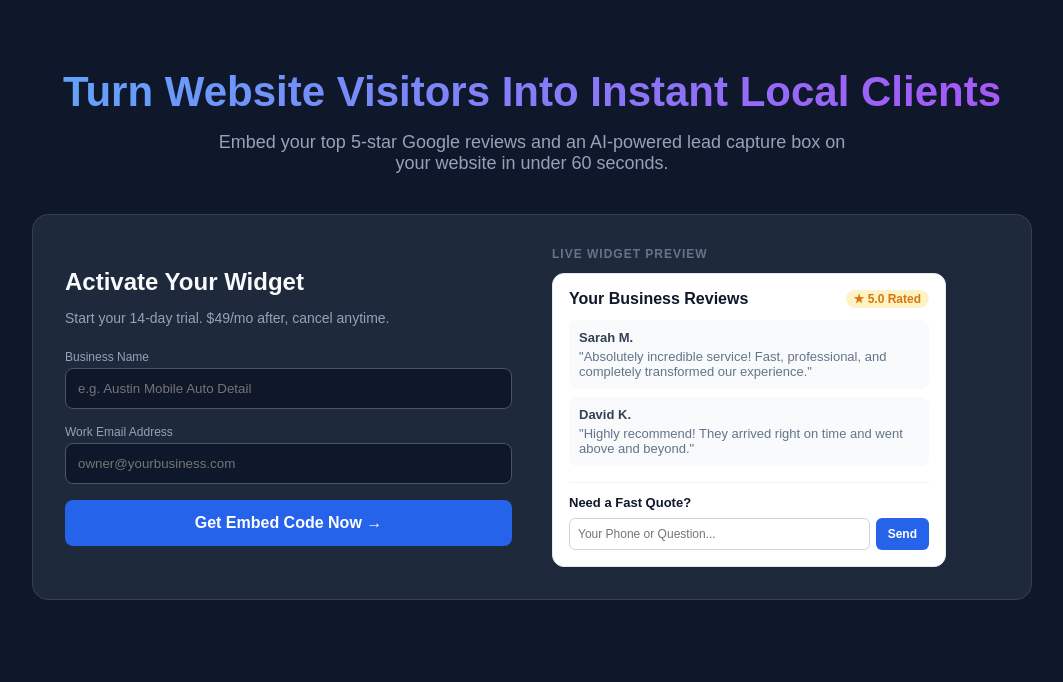
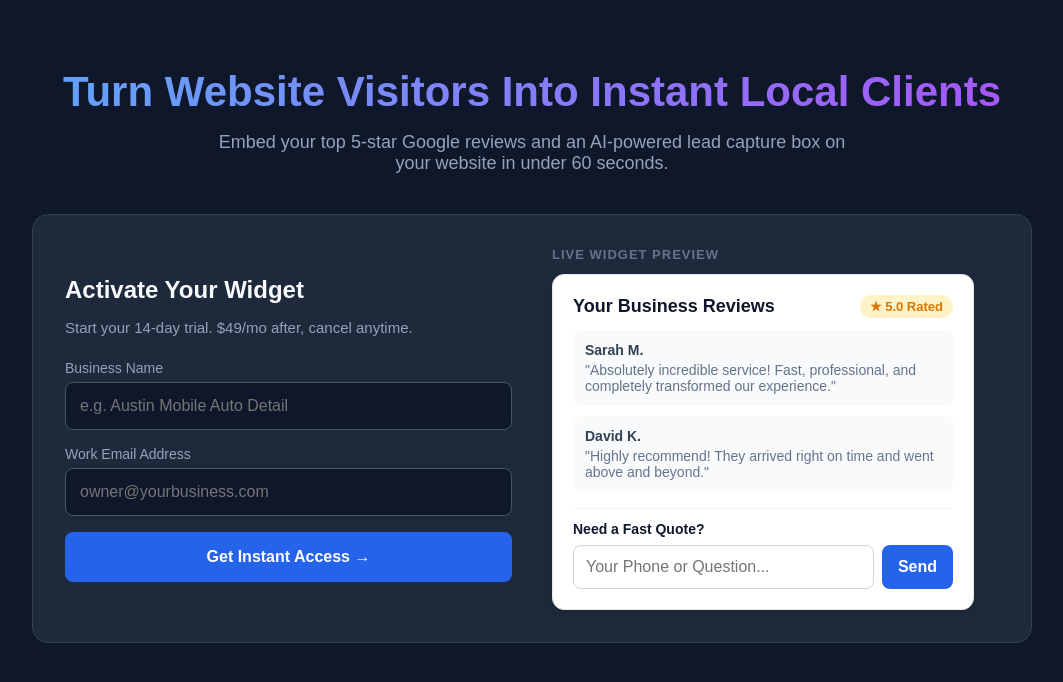
Before and after one commit to rmarbles/localpulse-ai, a Next.js app: page / in a window 1280 px wide. Shown: the top 682 px of the page, without its empty margins (108-1171 px from the left). Built offline with nearby package versions, Linux system fonts and the light colour scheme.

Commit message:
Update page.js

```diff
--- a/app/page.js
+++ b/app/page.js
@@ -1,4 +1,4 @@
-'use client';
+ 'use client';
 
 import React, { useState } from 'react';
 
@@ -26,15 +26,15 @@ export function LocalPulseWidget({ businessName, placeId }) {
   };
 
   return (
-    <div style={{ fontFamily: 'sans-serif', border: '1px solid #e2e8f0', borderRadius: '12px', padding: '16px', maxWidth: '360px', boxShadow: '0 4px 12px rgba(0,0,0,0.05)', backgroundColor: '#ffffff' }}>
+    <div style={{ fontFamily: 'sans-serif', border: '1px solid #e2e8f0', borderRadius: '12px', padding: '20px', maxWidth: '380px', boxShadow: '0 4px 12px rgba(0,0,0,0.05)', backgroundColor: '#ffffff' }}>
       <div style={{ display: 'flex', alignItems: 'center', justifyContent: 'space-between', marginBottom: '12px' }}>
-        <h4 style={{ margin: 0, fontSize: '16px', color: '#0f172a' }}>{businessName} Reviews</h4>
-        <span style={{ backgroundColor: '#fef3c7', color: '#d97706', fontSize: '12px', fontWeight: 'bold', padding: '2px 8px', borderRadius: '12px' }}>★ 5.0 Rated</span>
+        <h4 style={{ margin: 0, fontSize: '18px', color: '#0f172a' }}>{businessName} Reviews</h4>
+        <span style={{ backgroundColor: '#fef3c7', color: '#d97706', fontSize: '13px', fontWeight: 'bold', padding: '4px 10px', borderRadius: '12px' }}>★ 5.0 Rated</span>
       </div>
 
-      <div style={{ display: 'flex', flexDirection: 'column', gap: '8px', marginBottom: '16px' }}>
+      <div style={{ display: 'flex', flexDirection: 'column', gap: '10px', marginBottom: '16px' }}>
         {reviews.map((r, i) => (
-          <div key={i} style={{ backgroundColor: '#f8fafc', padding: '10px', borderRadius: '8px', fontSize: '13px' }}>
+          <div key={i} style={{ backgroundColor: '#f8fafc', padding: '12px', borderRadius: '8px', fontSize: '14px' }}>
             <div style={{ fontWeight: '600', color: '#334155' }}>{r.author}</div>
             <p style={{ margin: '4px 0 0 0', color: '#64748b' }}>"{r.text}"</p>
           </div>
@@ -42,19 +42,19 @@ export function LocalPulseWidget({ businessName, placeId }) {
       </div>
 
       <div style={{ borderTop: '1px solid #f1f5f9', paddingTop: '12px' }}>
-        <p style={{ margin: '0 0 8px 0', fontSize: '13px', fontWeight: '600', color: '#0f172a' }}>Need a Fast Quote?</p>
+        <p style={{ margin: '0 0 8px 0', fontSize: '14px', fontWeight: '600', color: '#0f172a' }}>Need a Fast Quote?</p>
         {submitted ? (
-          <div style={{ color: '#16a34a', fontSize: '13px', fontWeight: '500' }}>✓ Request sent! We will text you shortly.</div>
+          <div style={{ color: '#16a34a', fontSize: '14px', fontWeight: '500' }}>✓ Request sent! We will text you shortly.</div>
         ) : (
-          <form onSubmit={handleLeadSubmit} style={{ display: 'flex', gap: '6px' }}>
+          <form onSubmit={handleLeadSubmit} style={{ display: 'flex', gap: '8px' }}>
             <input
               type="text"
               placeholder="Your Phone or Question..."
               value={leadText}
               onChange={(e) => setLeadText(e.target.value)}
-              style={{ flex: 1, padding: '8px', borderRadius: '6px', border: '1px solid #cbd5e1', fontSize: '12px' }}
+              style={{ flex: 1, padding: '12px', borderRadius: '8px', border: '1px solid #cbd5e1', fontSize: '16px' }}
             />
-            <button type="submit" style={{ backgroundColor: '#2563eb', color: '#fff', border: 'none', borderRadius: '6px', padding: '8px 12px', fontSize: '12px', cursor: 'pointer', fontWeight: '600' }}>
+            <button type="submit" style={{ backgroundColor: '#2563eb', color: '#fff', border: 'none', borderRadius: '8px', padding: '12px 16px', fontSize: '16px', cursor: 'pointer', fontWeight: '600' }}>
               Send
             </button>
           </form>
@@ -97,38 +97,38 @@ export default function LocalPulseSaaS() {
           {/* Sign Up Column */}
           <div>
             <h3 style={{ fontSize: '24px', margin: '0 0 12px 0' }}>Activate Your Widget</h3>
-            <p style={{ color: '#94a3b8', fontSize: '14px', marginBottom: '24px' }}>Start your 14-day trial. $49/mo after, cancel anytime.</p>
+            <p style={{ color: '#94a3b8', fontSize: '15px', marginBottom: '24px' }}>Start your 14-day trial. $49/mo after, cancel anytime.</p>
 
             {submitted ? (
-              <div style={{ padding: '16px', backgroundColor: '#166534', borderRadius: '8px', color: '#f0fdf4' }}>
-                🎉 <strong>Account Created!</strong> Check your email ({email}) for your instant embed script code.
+              <div style={{ padding: '16px', backgroundColor: '#166534', borderRadius: '8px', color: '#f0fdf4', fontSize: '15px' }}>
+                🎉 <strong>Account Created!</strong> Check your email ({email}) for your instant access link.
               </div>
             ) : (
               <form onSubmit={handleSignup} style={{ display: 'flex', flexDirection: 'column', gap: '16px' }}>
                 <div>
-                  <label style={{ fontSize: '12px', color: '#94a3b8', display: 'block', marginBottom: '4px' }}>Business Name</label>
+                  <label style={{ fontSize: '14px', color: '#94a3b8', display: 'block', marginBottom: '6px' }}>Business Name</label>
                   <input
                     type="text"
                     required
                     placeholder="e.g. Austin Mobile Auto Detail"
                     value={businessName}
                     onChange={(e) => setBusinessName(e.target.value)}
-                    style={{ width: '100%', padding: '12px', borderRadius: '8px', border: '1px solid #475569', backgroundColor: '#0f172a', color: '#fff', boxSizing: 'border-box' }}
+                    style={{ width: '100%', padding: '14px', borderRadius: '8px', border: '1px solid #475569', backgroundColor: '#0f172a', color: '#fff', fontSize: '16px', boxSizing: 'border-box' }}
                   />
                 </div>
                 <div>
-                  <label style={{ fontSize: '12px', color: '#94a3b8', display: 'block', marginBottom: '4px' }}>Work Email Address</label>
+                  <label style={{ fontSize: '14px', color: '#94a3b8', display: 'block', marginBottom: '6px' }}>Work Email Address</label>
                   <input
                     type="email"
                     required
                     placeholder="owner@yourbusiness.com"
                     value={email}
                     onChange={(e) => setEmail(e.target.value)}
-                    style={{ width: '100%', padding: '12px', borderRadius: '8px', border: '1px solid #475569', backgroundColor: '#0f172a', color: '#fff', boxSizing: 'border-box' }}
+                    style={{ width: '100%', padding: '14px', borderRadius: '8px', border: '1px solid #475569', backgroundColor: '#0f172a', color: '#fff', fontSize: '16px', boxSizing: 'border-box' }}
                   />
                 </div>
-                <button type="submit" style={{ width: '100%', padding: '14px', backgroundColor: '#2563eb', color: '#fff', fontWeight: 'bold', borderRadius: '8px', border: 'none', cursor: 'pointer', fontSize: '16px' }}>
-                  Get Embed Code Now →
+                <button type="submit" style={{ width: '100%', padding: '16px', backgroundColor: '#2563eb', color: '#fff', fontWeight: 'bold', borderRadius: '8px', border: 'none', cursor: 'pointer', fontSize: '16px' }}>
+                  Get Instant Access →
                 </button>
               </form>
             )}
@@ -136,7 +136,7 @@ export default function LocalPulseSaaS() {
 
           {/* Live Preview Column */}
           <div>
-            <div style={{ fontSize: '12px', textTransform: 'uppercase', letterSpacing: '1px', color: '#64748b', fontWeight: 'bold', marginBottom: '12px' }}>Live Widget Preview</div>
+            <div style={{ fontSize: '13px', textTransform: 'uppercase', letterSpacing: '1px', color: '#64748b', fontWeight: 'bold', marginBottom: '12px' }}>Live Widget Preview</div>
             <LocalPulseWidget businessName={businessName || "Your Business"} placeId="demo" />
           </div>
 
```
